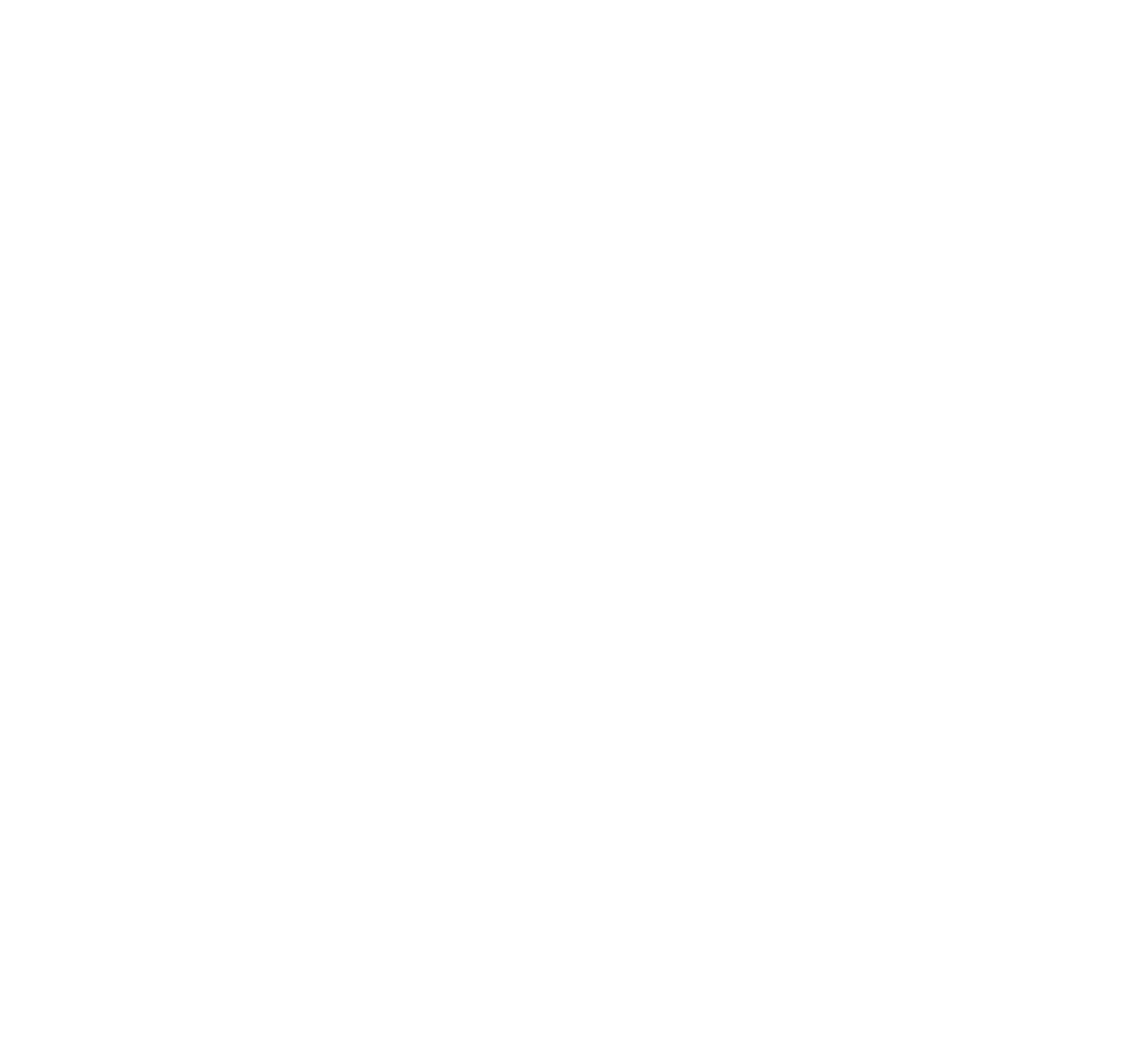
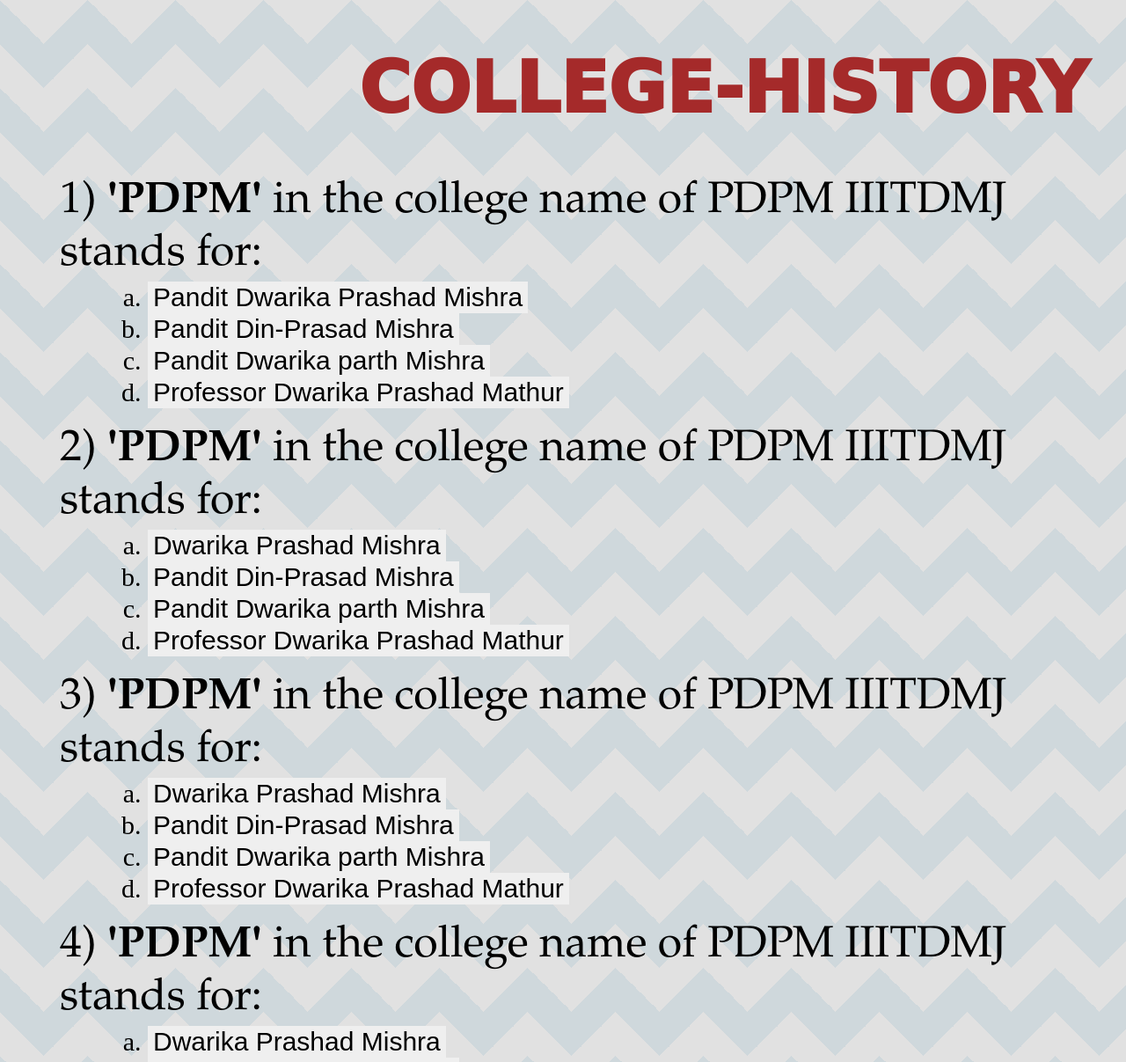
Before and after one commit to janmesh799/Hackathon, a plain HTML site: page topic1.html in a window 1280 px wide. Shown: the top 1207 px of the page at 88% size. Before the commit the page ends 800 px from the top, so only its background shows below. Drawn offline with Linux system fonts and the light colour scheme.

Commit message:
commit-2

```diff
--- a/question.css
+++ b/question.css
@@ -5,3 +5,39 @@
     background-size: 100px 100px;
     background-color: var(--stripe);
 }
+h1{
+    font-size: 80px;
+    padding-left: 400px;
+    font-family: Snell Roundhand, cursive;
+    color:Brown;
+    font-weight: 1000;
+}
+.question{
+    font-size: 50px;
+    font-family: Palatino, URW Palladio L, serif;
+}
+.option{
+    font-size: 30px;
+    border-style: none;
+}
+.option :hover{
+    font-size: 35;
+    border-style: solid;
+
+}
+.option :focus{
+    font-size: 35;
+    border-style: solid;
+    color: blueviolet;
+}
+.final_score{
+    font-size: 40px;
+    color: firebrick;
+    border: gold;
+    border-radius: 30px;
+}
+.final_score :hover{
+    font-size: 50px;
+    color: indigo;
+
+}
--- a/topic1.html
+++ b/topic1.html
@@ -0,0 +1,130 @@
+<!DOCTYPE html>
+<html lang="en">
+
+<head>
+    <link rel="stylesheet" href="question.css">
+    <meta charset="UTF-8">
+    <meta http-equiv="X-UA-Compatible" content="IE=edge">
+    <meta name="viewport" content="width=device-width, initial-scale=1.0">
+    <title>Document</title>
+</head>
+
+<body>
+    <h1>COLLEGE-HISTORY</h1>
+    <ol type="A" style="padding-left: 60px;">
+        <l1 class="question"> 1) <b>'PDPM'</b> in the college name of PDPM IIITDMJ stands for:</l1>
+        <br>
+        <ol type="a" style="padding-left: 100px;">
+            <li class="option" onclick="increment1()" > <button class="option"> Pandit Dwarika Prashad Mishra</button></li>
+            <li class="option"><button class="option">Pandit Din-Prasad Mishra</button></li>
+            <li class="option"><button class="option">Pandit Dwarika parth Mishra</button></li>
+            <li class="option"><button class="option">Professor Dwarika Prashad Mathur</button></li>
+        </ol>
+        <br>
+        <l1 class="question"> 2) <b>'PDPM'</b> in the college name of PDPM IIITDMJ stands for:</l1>
+        <br>
+        <ol type="a" style="padding-left: 100px;">
+            <li class="option" onclick="increment1()" > <button class="option"> Dwarika Prashad Mishra</button></li>
+            <li class="option"><button class="option">Pandit Din-Prasad Mishra</button></li>
+            <li class="option"><button class="option">Pandit Dwarika parth Mishra</button></li>
+            <li class="option"><button class="option">Professor Dwarika Prashad Mathur</button></li>
+        </ol>
+        <br>
+        <l1 class="question"> 3) <b>'PDPM'</b> in the college name of PDPM IIITDMJ stands for:</l1>
+        <br>
+        <ol type="a" style="padding-left: 100px;">
+            <li class="option" onclick="increment1()" > <button class="option"> Dwarika Prashad Mishra</button></li>
+            <li class="option"><button class="option">Pandit Din-Prasad Mishra</button></li>
+            <li class="option"><button class="option">Pandit Dwarika parth Mishra</button></li>
+            <li class="option"><button class="option">Professor Dwarika Prashad Mathur</button></li>
+        </ol>
+        <br>
+        <l1 class="question"> 4) <b>'PDPM'</b> in the college name of PDPM IIITDMJ stands for:</l1>
+        <br>
+        <ol type="a" style="padding-left: 100px;">
+            <li class="option" onclick="increment1()" > <button class="option"> Dwarika Prashad Mishra</button></li>
+            <li class="option"><button class="option">Pandit Din-Prasad Mishra</button></li>
+            <li class="option"><button class="option">Pandit Dwarika parth Mishra</button></li>
+            <li class="option"><button class="option">Professor Dwarika Prashad Mathur</button></li>
+        </ol>
+        <br>
+        <l1 class="question"> 5) <b>'PDPM'</b> in the college name of PDPM IIITDMJ stands for:</l1>
+        <br>
+        <ol type="a" style="padding-left: 100px;">
+            <li class="option" onclick="increment1()" > <button class="option"> Dwarika Prashad Mishra</button></li>
+            <li class="option"><button class="option">Pandit Din-Prasad Mishra</button></li>
+            <li class="option"><button class="option">Pandit Dwarika parth Mishra</button></li>
+            <li class="option"><button class="option">Professor Dwarika Prashad Mathur</button></li>
+        </ol>
+        <br>
+        <l1 class="question"> 6) <b>'PDPM'</b> in the college name of PDPM IIITDMJ stands for:</l1>
+        <br>
+        <ol type="a" style="padding-left: 100px;">
+            <li class="option" onclick="increment1()" > <button class="option"> Dwarika Prashad Mishra</button></li>
+            <li class="option"><button class="option">Pandit Din-Prasad Mishra</button></li>
+            <li class="option"><button class="option">Pandit Dwarika parth Mishra</button></li>
+            <li class="option"><button class="option">Professor Dwarika Prashad Mathur</button></li>
+        </ol>
+        <br>
+        <l1 class="question"> 7) <b>'PDPM'</b> in the college name of PDPM IIITDMJ stands for:</l1>
+        <br>
+        <ol type="a" style="padding-left: 100px;">
+            <li class="option" onclick="increment1()" > <button class="option"> Dwarika Prashad Mishra</button></li>
+            <li class="option"><button class="option">Pandit Din-Prasad Mishra</button></li>
+            <li class="option"><button class="option">Pandit Dwarika parth Mishra</button></li>
+            <li class="option"><button class="option">Professor Dwarika Prashad Mathur</button></li>
+        </ol>
+        <br>
+        <l1 class="question"> 8) <b>'PDPM'</b> in the college name of PDPM IIITDMJ stands for:</l1>
+        <br>
+        <ol type="a" style="padding-left: 100px;">
+            <li class="option" onclick="increment1()" > <button class="option"> Dwarika Prashad Mishra</button></li>
+            <li class="option"><button class="option">Pandit Din-Prasad Mishra</button></li>
+            <li class="option"><button class="option">Pandit Dwarika parth Mishra</button></li>
+            <li class="option"><button class="option">Professor Dwarika Prashad Mathur</button></li>
+        </ol>
+        <br>
+        <l1 class="question"> 9) <b>'PDPM'</b> in the college name of PDPM IIITDMJ stands for:</l1>
+        <br>
+        <ol type="a" style="padding-left: 100px;">
+            <li class="option" onclick="increment1()" > <button class="option"> Dwarika Prashad Mishra</button></li>
+            <li class="option"><button class="option">Pandit Din-Prasad Mishra</button></li>
+            <li class="option"><button class="option">Pandit Dwarika parth Mishra</button></li>
+            <li class="option"><button class="option">Professor Dwarika Prashad Mathur</button></li>
+        </ol>
+        <br>
+        <l1 class="question"> 10) <b>'PDPM'</b> in the college name of PDPM IIITDMJ stands for:</l1>
+        <br>
+        <ol type="a" style="padding-left: 100px;">
+            <li class="option" onclick="increment1()" > <button class="option"> Dwarika Prashad Mishra</button></li>
+            <li class="option"><button class="option">Pandit Din-Prasad Mishra</button></li>
+            <li class="option"><button class="option">Pandit Dwarika parth Mishra</button></li>
+            <li class="option"><button class="option">Professor Dwarika Prashad Mathur</button></li>
+        </ol>
+        <br>
+
+
+    </ol>
+    <br><br><br>
+    <P style="padding-left:500px;" class="final_score">
+<button  class="final_score" id="final_score">  Click to check score  </button>
+</P>
+<br><br><br>
+
+
+</p>
+    <script>
+        var score = 0;
+        function increment1(){
+
+            score = score + 1;
+        }
+        function score(){
+
+
+        }
+    </script>
+
+</body>
+
+</html>
```
Also changed, not shown: 2.html (+24 -5 lines).
